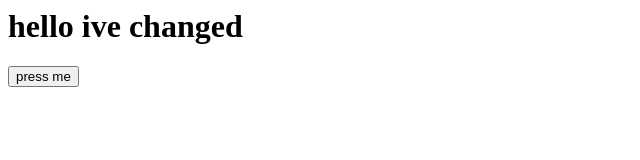
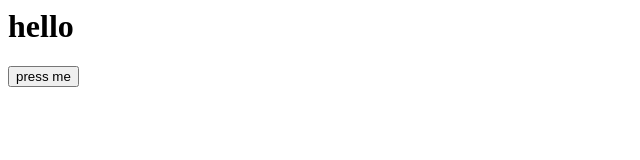
Before and after one commit to grtld/hardhack, a plain HTML site: page index.html in a window 1280 px wide. Shown: the whole page, without its empty margins (0-640 px from the left). Drawn offline with Linux system fonts and the light colour scheme.

Commit message:
Update index.html

```diff
--- a/index.html
+++ b/index.html
@@ -14,6 +14,6 @@
 </script>
 
 <html>
-  <h1 id="change">hello ive changed</h1>
+  <h1 id="change">hello</h1>
   <button onClick="press()">press me</button>
 </html>
```
